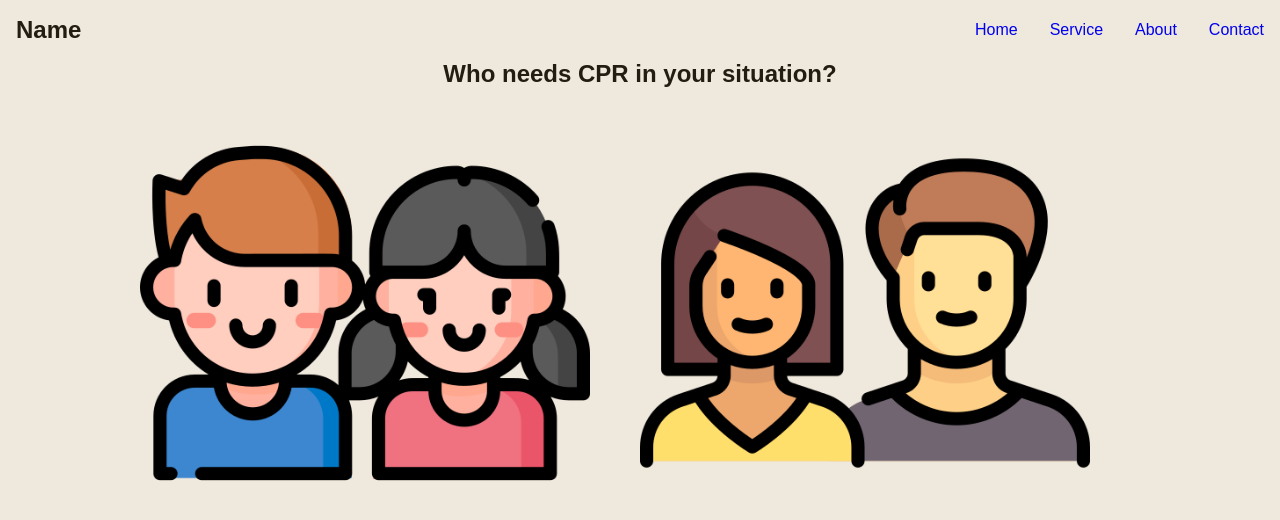
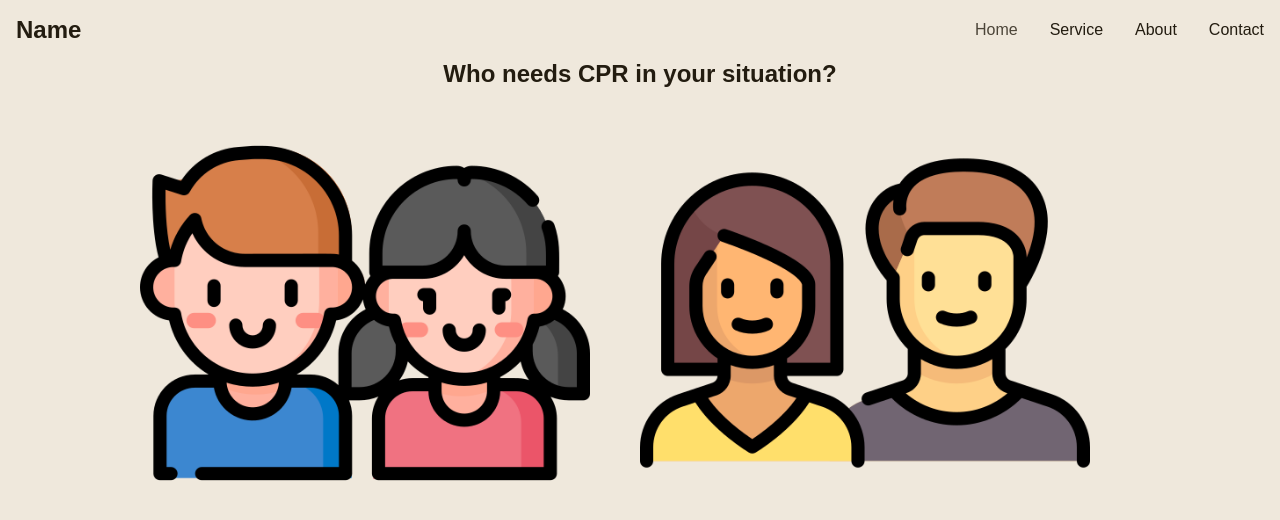
Before and after one commit to HackEDBetaTeam2023/CPR_Tutorial_HackED_Beta, a React (Create React App) app in the folder website/: page / in a window 1280 px wide. In both pictures the pointer is over the link "Home". Shown: the top 520 px of the page. Built offline with nearby package versions, Linux system fonts and the light colour scheme.

Commit message:
Small change to link color

```diff
--- a/website/src/components/NavBar.css
+++ b/website/src/components/NavBar.css
@@ -22,6 +22,12 @@ header, #navbar {
     height: 100%;
     padding-left: 16px;
     padding-right: 16px;
+    color: inherit;
+}
+
+.navbar-link:hover {
+    opacity: 0.8
+
 }
 
 #navbar-name,
```
